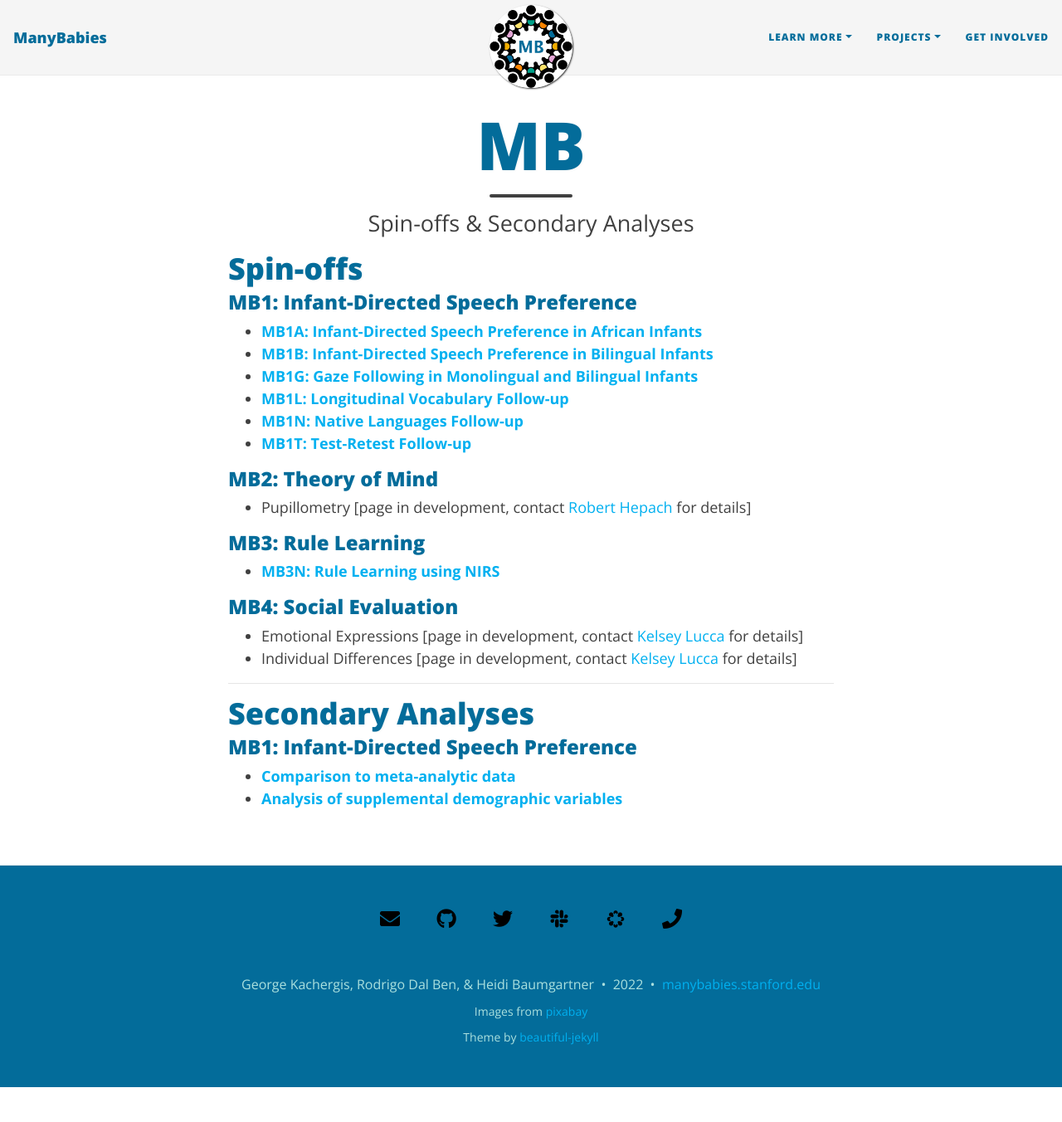
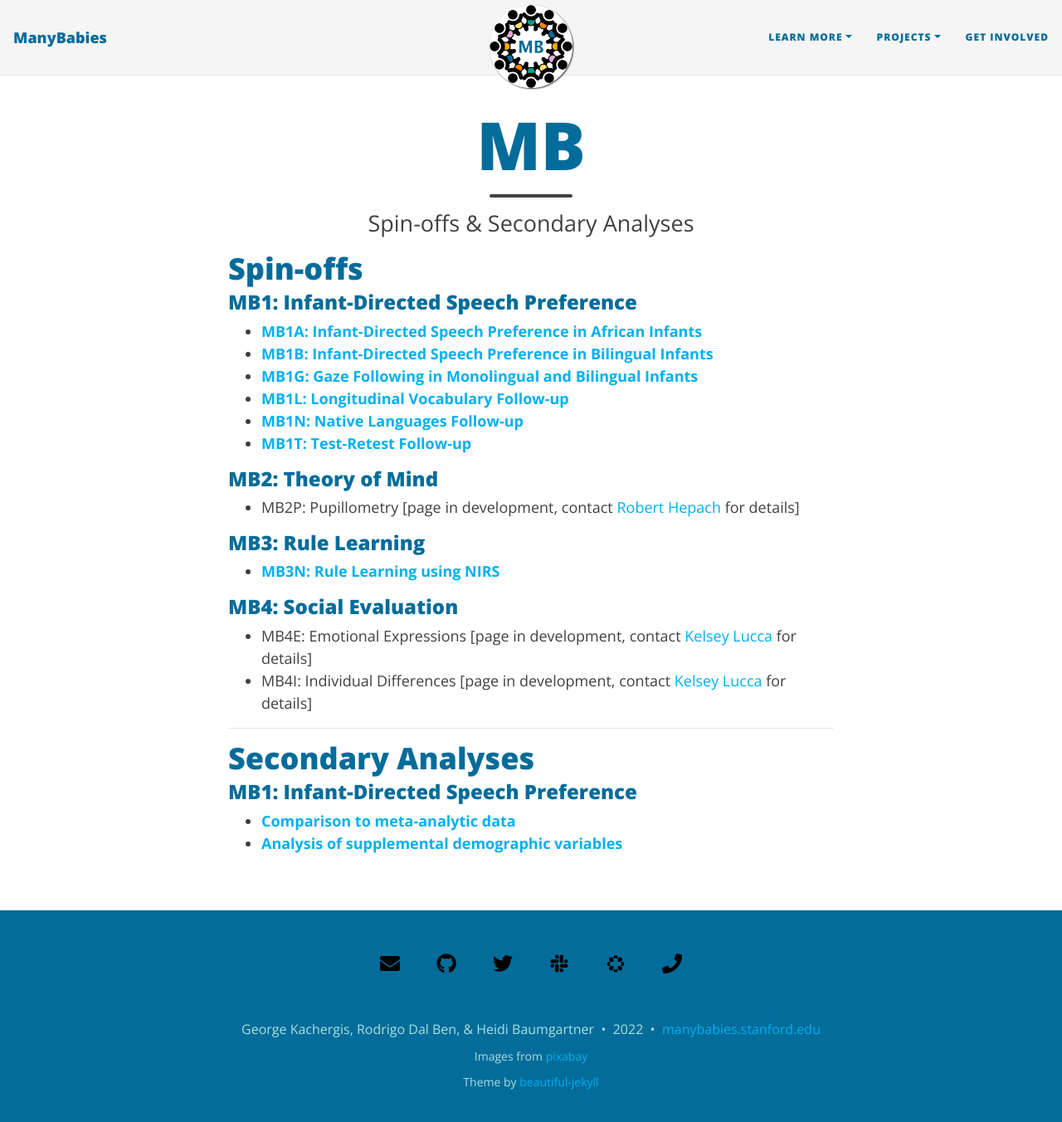
Before and after one commit to manybabies/manybabies.github.io, a Jekyll site: the page built from so_sa.md, in a window 1280 px wide and 1364 px high. Shown: the top 1352 px of the window at 83% size. Built offline with Jekyll 4.4.1, drawn with Linux system fonts in a browser that asks for light colours; nearby versions of some CDN libraries; some web fonts are replaced.

Commit message:
Update so_sa.md

```diff
--- a/so_sa.md
+++ b/so_sa.md
@@ -15,14 +15,14 @@
 * [**MB1T: Test-Retest Follow-up**]({{site.baseurl}}/MB1T/)
 
 ### MB2: Theory of Mind
-* Pupillometry [page in development, contact [Robert Hepach](mailto:robert.hepach@psy.ox.ac.uk) for details]
+* MB2P: Pupillometry [page in development, contact [Robert Hepach](mailto:robert.hepach@psy.ox.ac.uk) for details]
 
 ### MB3: Rule Learning
 * [**MB3N: Rule Learning using NIRS**]({{site.baseurl}}/MB3N/)
 
 ### MB4: Social Evaluation
-* Emotional Expressions [page in development, contact [Kelsey Lucca](mailto:klucca@asu.edu) for details]
-* Individual Differences [page in development, contact [Kelsey Lucca](mailto:klucca@asu.edu) for details]
+* MB4E: Emotional Expressions [page in development, contact [Kelsey Lucca](mailto:klucca@asu.edu) for details]
+* MB4I: Individual Differences [page in development, contact [Kelsey Lucca](mailto:klucca@asu.edu) for details]
 
 ***
 
```
